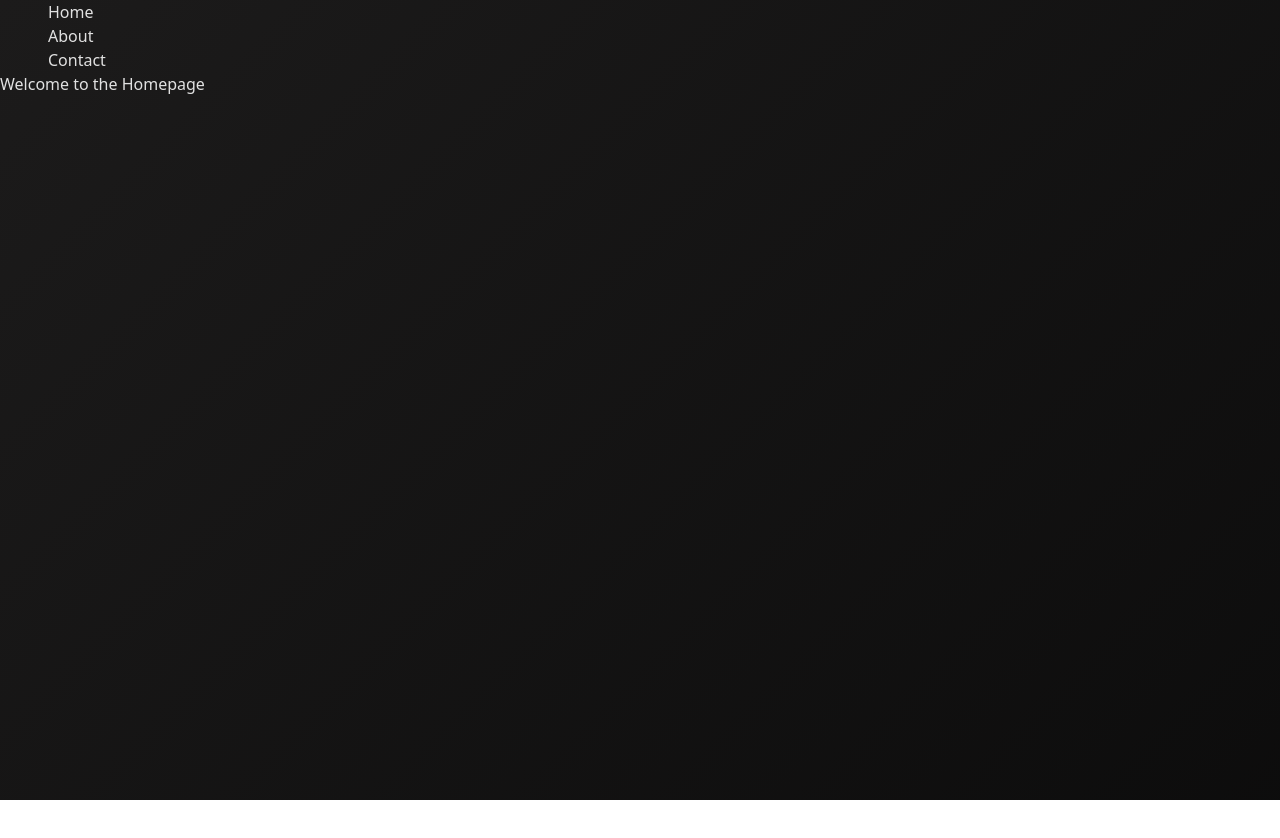
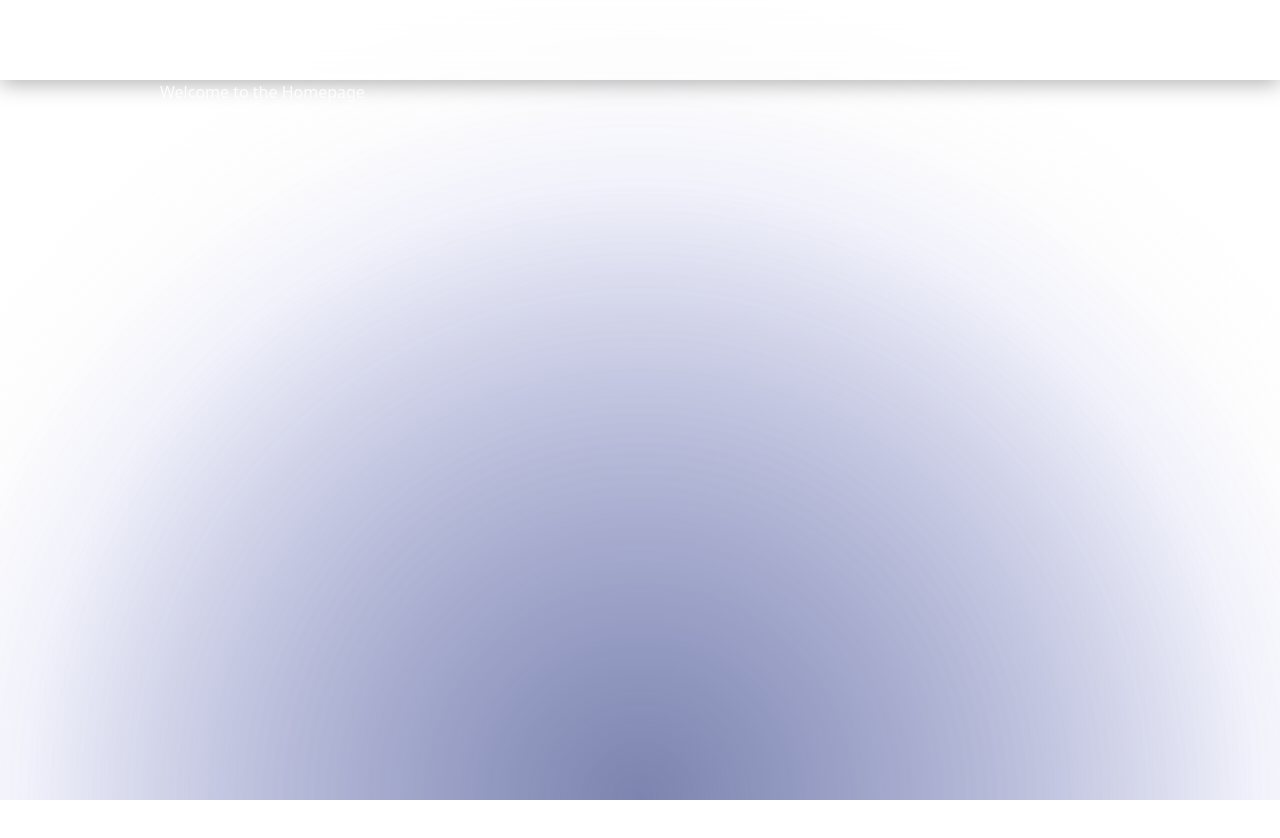
Before and after one commit to TrongLai301/Portfolio_FuZa, a React (Vite) app: page / in a window 1280 px wide. Shown: the top 838 px of the page. Before the commit the page ends 800 px from the top, so only its background shows below. Built offline with nearby package versions, Linux system fonts and the light colour scheme.

Commit message:
Css background,navbar web

```diff
--- a/package.json
+++ b/package.json
@@ -11,6 +11,9 @@
   },
   "dependencies": {
     "@fortawesome/fontawesome-svg-core": "^7.1.0",
+    "@fortawesome/free-brands-svg-icons": "^7.1.0",
+    "@fortawesome/free-regular-svg-icons": "^7.1.0",
+    "@fortawesome/free-solid-svg-icons": "^7.1.0",
     "@fortawesome/react-fontawesome": "^3.1.0",
     "@tailwindcss/vite": "^4.1.16",
     "react": "^19.1.1",
--- a/src/App.tsx
+++ b/src/App.tsx
@@ -1,14 +1,14 @@
 import "./App.css";
 import { BrowserRouter as Router, Route, Routes } from "react-router-dom";
-import Homepage from "./components/Homepage";
 import Layout from "./layout/Layout";
+import IntroPage from "./components/IntroPage";
 
 function App() {
   return (
       <Router>
         <Routes>
           <Route path="/" element={<Layout />}>
-            <Route index element={<Homepage />} />
+            <Route index element={<IntroPage />} />
           </Route>
         </Routes>
       </Router>
--- /dev/null
+++ b/src/assets/css/navbar.css
@@ -0,0 +1,76 @@
+:root {
+    --color-signature: #ffffff;
+    --color-menu-items: linear-gradient(to right, #bdc3c7, #2c3e50);
+}
+
+.navbar-edit {
+    background: transparent;
+    box-shadow: 0 4px 20px rgba(0, 0, 0, 0.3);
+}
+
+/* Signature */
+.signature {
+    font-family: 'Brush Script MT', cursive;
+    font-size: 2rem;
+}
+
+.signature>svg {
+    width: 1.5rem;
+    height: 1.5rem;
+}
+
+.signature-icon,
+.signature>span {
+    color: var(--color-signature);
+    transition: filter 0.3s ease-in-out, text-shadow 0.3s ease-in-out;
+}
+
+.signature:hover>span {
+    text-shadow: 1px 1px 4px #ffffff;
+    cursor: pointer;
+}
+
+.signature:hover>.signature-icon {
+    filter: drop-shadow(1px 1px 4px #ffffff);
+}
+
+/* Signature */
+/* Menu */
+.menu-list-items>li {
+    position: relative;
+    padding: 10px;
+    font-weight: 500;
+    font-size: 1.15rem;
+    list-style: none;
+    cursor: pointer;
+    color: var(--color-menu-items);
+    transition: all 0.4s ease;
+}
+
+.menu-list-items>li::after {
+    content: "";
+    position: absolute;
+    left: 0;
+    bottom: 0;
+    height: 2px;
+    width: 0;
+    background: #697680;
+    background: linear-gradient(204deg, rgba(105, 118, 128, 1) 24%, rgba(223, 235, 245, 1) 72%);
+    transition: width 0.4s ease;
+}
+.menu-list-items>li:hover::after,
+.menu-list-items > .active::after {
+    width: 100%;
+}
+
+.menu-list-items>li:hover,
+.active {
+    text-shadow: 0 0 6px #ffffff;
+    background: #697680;
+    background: linear-gradient(204deg, rgba(105, 118, 128, 1) 24%, rgba(223, 235, 245, 1) 72%);
+    -webkit-background-clip: text;
+    -webkit-text-fill-color: transparent;
+}
+
+
+/* Menu */
--- a/src/commons/Menu.tsx
+++ /dev/null
@@ -1,18 +0,0 @@
-import { FontAwesomeIcon } from "@fortawesome/react-fontawesome";
-
-
-export default function Menu() {
-  return (
-    <div className="w-100%">
-      <div className="mx-(--calc-margin)">
-        <nav>
-          <ul>
-            <li>Home</li>
-            <li>About</li>
-            <li>Contact</li>
-          </ul>
-        </nav>
-      </div>
-    </div>
-  );
-}
--- /dev/null
+++ b/src/commons/NavBar.tsx
@@ -0,0 +1,25 @@
+import "./../assets/css/navbar.css";
+
+import { FontAwesomeIcon } from "@fortawesome/react-fontawesome";
+import { faCode } from "@fortawesome/free-solid-svg-icons";
+export default function Navbar() {
+  return (
+    <div className="navbar-edit sticky top-0 w-full backdrop-blur-md">
+      <div className="flex justify-between max-w-4/5 mx-auto py-4">
+        <div className="flex items-center gap-2 signature">
+          <span className="blink-text text-nav">FuZa portfolio</span>
+          <FontAwesomeIcon className="text-nav signature-icon" icon={faCode}/>
+        </div>
+        <div className="menu flex items-center max-w-1/3">
+          <nav>
+            <ul className="menu-list-items flex items-center gap-6">
+              <li className="text-nav">Home</li>
+              <li className="text-nav">About</li>
+              <li className="text-nav">Contact</li>
+            </ul>
+          </nav>
+        </div>
+      </div>
+    </div>
+  );
+}
--- a/src/components/Homepage.tsx
+++ b/src/components/IntroPage.tsx
@@ -1,5 +1,5 @@
 
-export default function Homepage() {
+export default function IntroPage() {
   return (
     <div className=''>
       <h1 className=''>Welcome to the Homepage</h1>
--- a/src/components/Test.tsx
+++ /dev/null
@@ -1,3 +0,0 @@
-export default function Test() {
-    return <div>heleelele</div>
-}
--- a/src/index.css
+++ b/src/index.css
@@ -19,24 +19,14 @@ body {
   margin: 0;
   padding: 0;
   box-sizing: border-box;
-  background: #1a1919;
-  background: -webkit-linear-gradient(-45deg, rgba(26, 25, 25, 1) 8%, rgba(5, 5, 5, 1) 62%, rgba(28, 27, 27, 1) 100%);
-  background: linear-gradient(-45deg, rgba(26, 25, 25, 1) 8%, rgba(5, 5, 5, 1) 62%, rgba(28, 27, 27, 1) 100%);
   background-size: 400% 400%;
   height: 100vh;
   width: 100vw;
 }
 
-/* @keyframes gradient {
-  0% {
-    background-position: 0% 50%;
-  }
-
-  50% {
-    background-position: 100% 50%;
-  }
-
-  100% {
-    background-position: 0% 50%;
-  }
-} */
+.bg-partternCraft {
+  background:
+    radial-gradient(circle at 50% 100%, rgba(70, 85, 110, 0.5) 0%, transparent 60%),
+    radial-gradient(circle at 50% 100%, rgba(99, 102, 241, 0.4) 0%, transparent 70%),
+    radial-gradient(circle at 50% 100%, rgba(181, 184, 208, 0.3) 0%, transparent 80%);
+}
--- a/src/layout/Layout.tsx
+++ b/src/layout/Layout.tsx
@@ -1,10 +1,17 @@
 import { Outlet } from "react-router-dom";
-import Menu from "../commons/Menu";
+import Navbar from "../commons/NavBar";
 export default function Layout() {
-    return (
-    <div>
-        <Menu />
-        <Outlet />
+  return (
+    <div className="w-full">
+      <Navbar />
+      <div className="w-full max-w-4/5 mx-auto px-4 sm:px-6 lg:px-8">
+        <div className="min-h-screen relative">
+          <div className="fixed inset-0 -z-1 bg-partternCraft" />
+          <div className="">
+            <Outlet />
+          </div>
+        </div>
+      </div>
     </div>
-    );
+  );
 }
```
Also changed, not shown: 1 other file (tests, documents, lock files or other folders).
